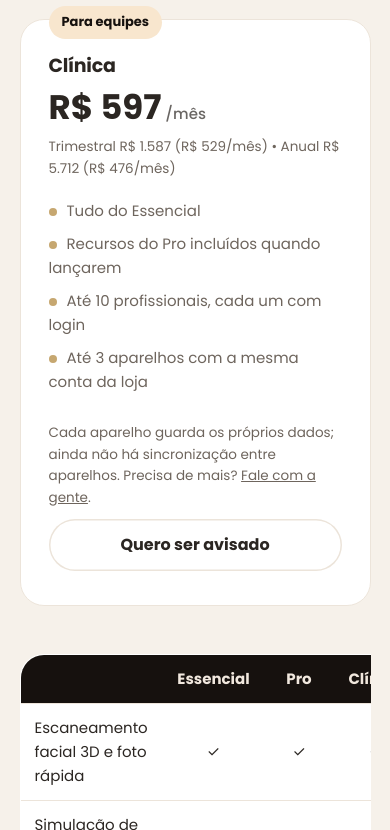
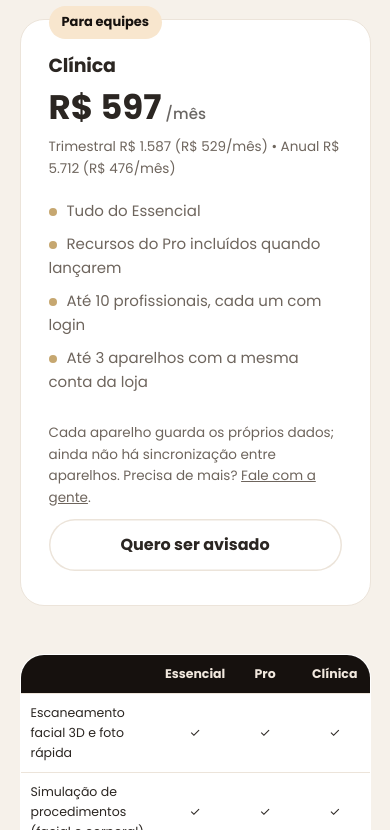
Before and after one commit to nicholassilvag/vellure-site, a plain HTML site: page index.html in a window 390 px wide. Shown: the part 11170-12000 px from the top of the page. Drawn offline with Linux system fonts and the light colour scheme.

Commit message:
Site: tabela de planos cabe no celular
Co-Authored-By: Claude Opus 5.5 <noreply@anthropic.com>
Claude-Session: https://claude.ai/code/session_014Lm6mGyUMTVBPFbaDGtvzm

```diff
--- a/style.css
+++ b/style.css
@@ -224,3 +224,8 @@ html{scroll-padding-top:110px}
 .comparar thead th{background:var(--noite);color:#F1E8DE;font-weight:600}
 .comparar tbody tr:last-child td{border-bottom:0}
 .plano .nota a{color:inherit;text-decoration:underline}
+@media (max-width:640px){
+  .comparar table{font-size:12.5px}
+  .comparar th,.comparar td{padding:9px 5px}
+  .comparar td:first-child,.comparar th:first-child{width:40%;padding-left:10px}
+}
```
